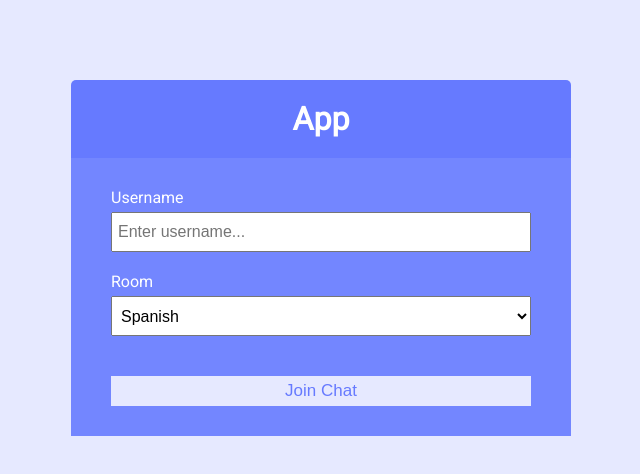
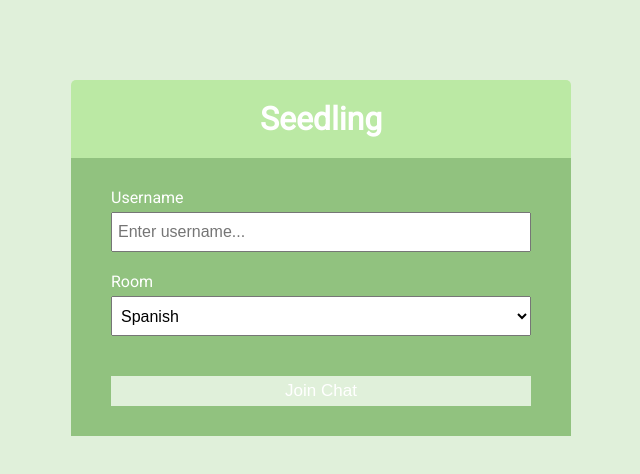
Before and after one commit to nathanpao/language, a website: page index.html in a window 1280 px wide. Shown: the whole page, without its empty margins (319-959 px from the left). Drawn offline with Linux system fonts and the light colour scheme; files that its build step writes are made by us from their sources.

```diff
--- a/index.html
+++ b/index.html
@@ -4,13 +4,14 @@
 		<meta charset="UTF-8" />
 		<meta name="viewport" content="width=device-width, initial-scale=1.0" />
 		<meta http-equiv="X-UA-Compatible" content="ie=edge" />
-		<link rel="stylesheet" href="css/style.css">
-		<title>App</title>
+		<link rel="stylesheet" href="./style.css">
+		<link rel="stylesheet" href="https://cdnjs.cloudflare.com/ajax/libs/font-awesome/5.12.1/css/all.min.css" integrity="sha256-mmgLkCYLUQbXn0B1SRqzHar6dCnv9oZFPEC1g1cwlkk=" crossorigin="anonymous" />
+		<title>Seedling</title>
 	</head>
 	<body>
 		<div class="join-container">
 			<header class="join-header">
-				<h1>App</h1>
+				<h1>Seedling</h1>
 			</header>
 			<main class="join-main">
 				<form action="room.html">
--- a/server.js
+++ b/server.js
@@ -14,7 +14,7 @@
 //open redirect routes to rooms
 app.use(express.static(path.join(__dirname)));
 
-const botName = 'Admin';
+const botName = 'Lingo';
 
 
 //indicate connections
--- a/style.css
+++ b/style.css
@@ -1,9 +1,9 @@
 @import url('https://fonts.googleapis.com/css?family=Roboto&display=swap');
 
 :root {
-	--dark-color-a: #667aff;
-	--dark-color-b: #7386ff;
-	--light-color: #e6e9ff;
+	--dark-color-a: #bbe9a4;
+	--dark-color-b: #91c27f;
+	--light-color: #e0f0da;
 	--success-color: #5cb85c;
 	--error-color: #d9534f;
 }
@@ -33,7 +33,7 @@
 	cursor: pointer;
 	padding: 5px 15px;
 	background: var(--light-color);
-	color: var(--dark-color-a);
+	color: white;
 	border: 0;
 	font-size: 17px;
 }
@@ -178,6 +178,10 @@
 	width: 100%;
 }
 
+p.with-breaks {
+  white-space: pre-wrap;
+}
+
 @media (max-width: 700px) {
 	.chat-main {
 		display: block;
```
Also changed, not shown: room.html (+2 -1 lines), utils/response.js (+6 -3 lines).
